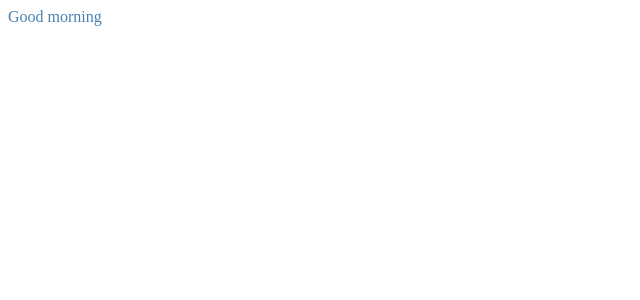
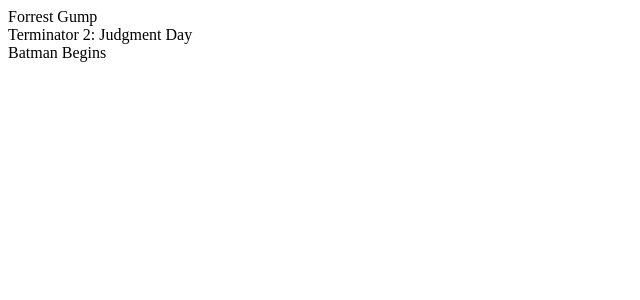
Before and after one commit to gone888/myFlix-client, a React (Vite) app: page / in a window 1280 px wide. Shown: the top 300 px of the page, without its empty margins (0-640 px from the left). Built offline with nearby package versions, Linux system fonts and the light colour scheme.

Commit message:
added components

```diff
--- /dev/null
+++ b/src/components/main-view/main-view.jsx
@@ -0,0 +1,59 @@
+import { useState } from "react";
+import { MovieCard } from "../movie-card/movie-card";
+import { MovieView } from "../movie-view/movie-view";
+
+
+export const MainView = () => {
+  const [movies, setMovies] = useState([
+    {
+      id: 1,
+      title: "Forrest Gump",
+      description: "Slow-witted Forrest Gump has never thought of himself as disadvantaged, and thanks to his supportive mother, he leads anything but a restricted life. Whether dominating on the gridiron as a college football star, fighting in Vietnam or captaining a shrimp boat, Forrest inspires people with his childlike optimism. But one person Forrest cares about most may be the most difficult to save -- his childhood love, the sweet but troubled Jenny.",
+      image: "https://m.media-amazon.com/images/M/MV5BNDYwNzVjMTItZmU5YS00YjQ5LTljYjgtMjY2NDVmYWMyNWFmXkEyXkFqcGc@._V1_FMjpg_UX1000_.jpg",
+      genre: "Drama",
+      director: "Robert Zemeckis"
+    },
+    {
+      id: 2,
+      title: "Terminator 2: Judgment Day",
+      description: "A cyborg, identical to the one who failed to kill Sarah Connor, must now protect her ten year old son John from an even more advanced and powerful cyborg.",
+      image: "https://m.media-amazon.com/images/M/MV5BNGMyMGNkMDUtMjc2Ni00NWFlLTgyODEtZTY2MzBiZTg0OWZiXkEyXkFqcGc@._V1_.jpg",
+      genre: "Action",
+      director: "James Cameron"
+    },
+    {
+      id: 3,
+      title: "Batman Begins",
+      description: "After witnessing his parents' death, billionaire Bruce Wayne learns the art of fighting to confront injustice. When he returns to Gotham as Batman, he must stop a secret society that intends to destroy the city.",
+      image: "https://upload.wikimedia.org/wikipedia/en/a/af/Batman_Begins_Poster.jpg",
+      genre: "Action",
+      director: "Christopher Nolan"
+    },
+  ]);
+
+  const [selectedMovie, setSelectedMovie] = useState(null);
+
+  if (selectedMovie) {
+    return (
+      <MovieView movie={selectedMovie} onBackClick={() => setSelectedMovie(null)} />
+    );
+  }
+
+  if (movies.length === 0) {
+    return <div>The list is empty!</div>;
+  }
+
+  return (
+    <div>
+      {movies.map((movie) => (
+        <MovieCard
+          key={movie.id}
+          movie={movie}
+          onMovieClick={(newSelectedMovie) => {
+            setSelectedMovie(newSelectedMovie);
+          }}
+        />
+      ))}
+    </div>
+  );
+};
--- /dev/null
+++ b/src/components/movie-card/movie-card.jsx
@@ -0,0 +1,11 @@
+export const MovieCard = ({ movie, onMovieClick }) => {
+  return (
+    <div
+      onClick={() => {
+        onMovieClick(movie);
+      }}
+    >
+      {movie.title}
+    </div>
+  );
+};
--- /dev/null
+++ b/src/components/movie-view/movie-view.jsx
@@ -0,0 +1,26 @@
+export const MovieView = ({ movie, onBackClick }) => {
+  return (
+    <div>
+      <div>
+        <img src={movie.image} />
+      </div>
+      <div>
+        <span>Title: </span>
+        <span>{movie.title}</span>
+      </div>
+      <div>
+        <span>Description: </span>
+        <span>{movie.description}</span>
+      </div>
+      <div>
+        <span>Genre: </span>
+        <span>{movie.genre}</span>
+      </div>
+      <div>
+        <span>Director: </span>
+        <span>{movie.director}</span>
+      </div>
+      <button onClick={onBackClick}>Back</button>
+    </div>
+  );
+};
--- a/src/index.html
+++ b/src/index.html
@@ -1,13 +1,10 @@
 <!DOCTYPE html>
 <html>
-
 <head>
   <title>myFlix</title>
 </head>
-
 <body>
   <div id="root"></div>
   <script type="module" src="index.jsx"></script>
 </body>
-
 </html>
--- a/src/index.jsx
+++ b/src/index.jsx
@@ -1,4 +1,5 @@
 import { createRoot } from 'react-dom/client';
+import { MainView } from "./components/main-view/main-view";
 
 // Import statement to indicate that you need to bundle `./index.scss`
 import "./index.scss";
@@ -6,8 +7,8 @@
 // Main component (will eventually use all the others)
 const MyFlixApplication = () => {
   return (
-    <div className="my-flix">
-      <div>Good morning</div>
+    <div>
+      <MainView />
     </div>
   );
 };
```
Also changed, not shown: 3 other files (tests, documents, lock files or other folders).
